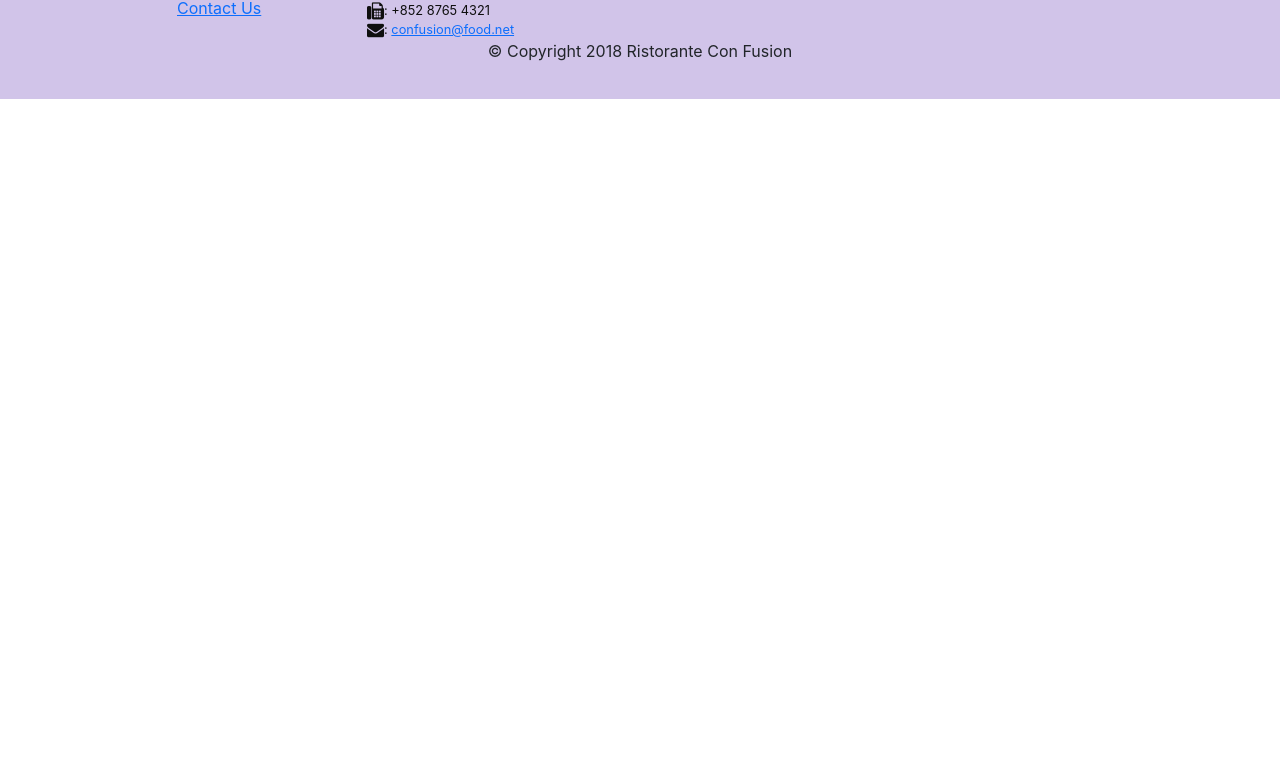
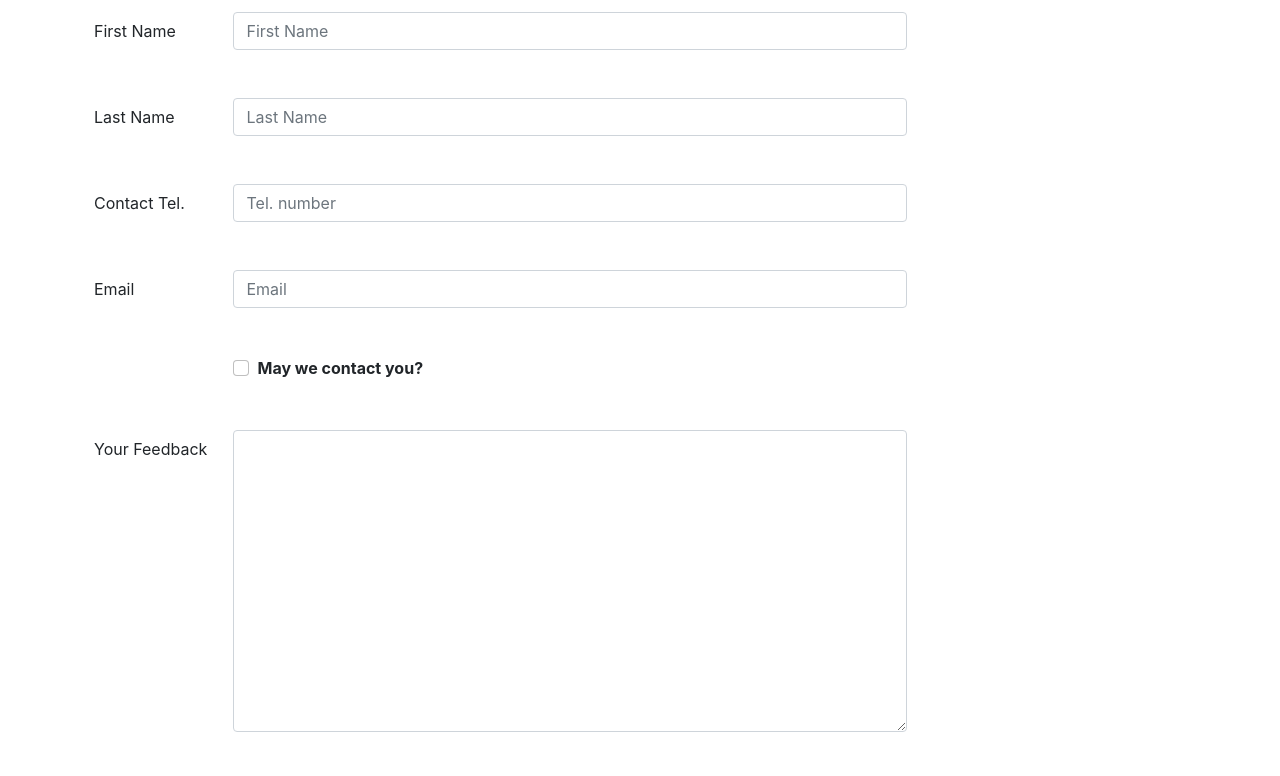
Before and after one commit to tarang1998/confusion, a React (Create React App) app: page /contactus in a window 1280 px wide. Shown: the part 1024-1800 px from the top of the page. Before the commit the page ends 1123 px from the top, so only its background shows below. Built offline with nearby package versions, Linux system fonts and the light colour scheme.

Commit message:
Controlled Forms

```diff
--- a/src/components/contactComponent.js
+++ b/src/components/contactComponent.js
@@ -1,11 +1,69 @@
 
-import React from 'react';
+import React ,  { Component } from 'react';
 
-import { Breadcrumb, BreadcrumbItem } from 'reactstrap';
+import { Breadcrumb, BreadcrumbItem ,Button, Form, FormGroup, Label, Input, Col } from 'reactstrap';
 import { Link } from 'react-router-dom';
 
 
-function Contact(props) {
+class  Contact extends Component {
+
+    constructor(props){
+        super(props)
+
+        this.state = {
+            firstname: '',
+            lastname: '',
+            telnum: '',
+            email: '',
+            agree: false,
+            contactType: 'Tel.',
+            message: ''
+        };
+
+        this.handleInputChange = this.handleInputChange.bind(this);
+        this.handleSubmit = this.handleSubmit.bind(this);
+
+    }
+
+    handleInputChange(event) {
+        const target = event.target;
+        const value = target.type === 'checkbox' ? target.checked : target.value;
+        const name = target.name;
+
+        this.setState({
+          [name]: value
+        });
+    }
+
+    handleSubmit(event) {
+        console.log('Current State is: ' + JSON.stringify(this.state));
+        alert('Submitted Successfully. Current State is: ' + JSON.stringify(this.state));
+        event.preventDefault();
+    }
+
+
+    render(){
+
+        const DisplayMediumOfContact=()=>{
+            if(this.state.agree){
+                return(
+                    <Col md={{size: 3, offset: 1}}>
+                                    <FormGroup >
+                                        <Input type="select" name="contactType"
+                                                value={this.state.contactType}
+                                                onChange={this.handleInputChange}>
+                                            <option>Tel.</option>
+                                            <option>Email</option>
+                                        </Input>
+                                        </FormGroup>
+                                    </Col>
+                );
+            }
+            else{
+                return <></>
+            }
+        }
+
 
         return(
 
@@ -54,8 +112,106 @@ function Contact(props) {
 
                 </div>
 
+
+
+
+
+                <div className="row row-content">
+
+                   <div className="col-12">
+                      <h3>Send us your Feedback</h3>
+                   </div>
+
+                    <div className="col-12 col-md-9">
+                        <Form onSubmit={this.handleSubmit}>
+                            <FormGroup row className='mt-5'>
+                                <Label htmlFor="firstname" md={2}>First Name</Label>
+                                <Col md={10}>
+                                    <Input type="text" id="firstname" name="firstname"
+                                        placeholder="First Name"
+                                        value={this.state.firstname}
+                                        onChange={this.handleInputChange} />
+                                </Col>
+                            </FormGroup>
+
+                            <FormGroup row className='mt-5'>
+                                <Label htmlFor="lastname" md={2}>Last Name</Label>
+                                <Col md={10}>
+                                    <Input type="text" id="lastname" name="lastname"
+                                        placeholder="Last Name"
+                                        value={this.state.lastname}
+                                        onChange={this.handleInputChange} />
+                                </Col>
+                            </FormGroup>
+
+                            <FormGroup row className='mt-5'>
+                            <Label htmlFor="telnum" md={2}>Contact Tel.</Label>
+                                <Col md={10}>
+                                    <Input type="tel" id="telnum" name="telnum"
+                                        placeholder="Tel. number"
+                                        value={this.state.telnum}
+                                        onChange={this.handleInputChange} />
+                                </Col>
+                            </FormGroup>
+
+                            <FormGroup row className='mt-5'>
+                                <Label htmlFor="email" md={2}>Email</Label>
+                                <Col md={10}>
+                                    <Input type="email" id="email" name="email"
+                                        placeholder="Email"
+                                        value={this.state.email}
+                                        onChange={this.handleInputChange} />
+                                </Col>
+                            </FormGroup>
+
+                            <FormGroup row className='mt-5'>
+                                <Col md={{size: 6, offset: 2}}>
+
+                                    <FormGroup check>
+                                        <Label check>
+                                            <Input type="checkbox"
+                                                name="agree"
+                                                checked={this.state.agree}
+                                                onChange={this.handleInputChange} /> {' '}
+                                            <strong>May we contact you?</strong>
+                                        </Label>
+                                    </FormGroup>
+                                </Col>
+
+                                <DisplayMediumOfContact/>
+
+
+
+                            </FormGroup>
+
+                            <FormGroup row className='mt-5'>
+                                <Label htmlFor="message" md={2}>Your Feedback</Label>
+                                <Col md={10}>
+                                    <Input type="textarea" id="message" name="message"
+                                        rows="12"
+                                        value={this.state.message}
+                                        onChange={this.handleInputChange}></Input>
+                                </Col>
+                            </FormGroup>
+
+                            <FormGroup row className='mt-5'>
+                                <Col md={{size: 10, offset: 2}}>
+                                    <Button type="submit" color="primary">
+                                        Send Feedback
+                                    </Button>
+                                </Col>
+                            </FormGroup>
+                        </Form>
+                    </div>
+               </div>
+
+
+
             </div>
         );
     }
 
+
+}
+
 export default Contact;
```
Lines whose indentation alone changed are shown as unchanged.
